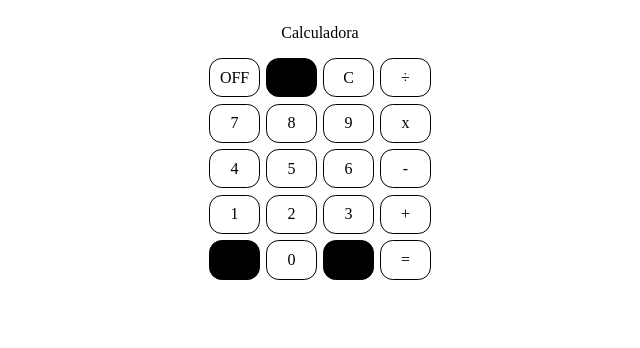
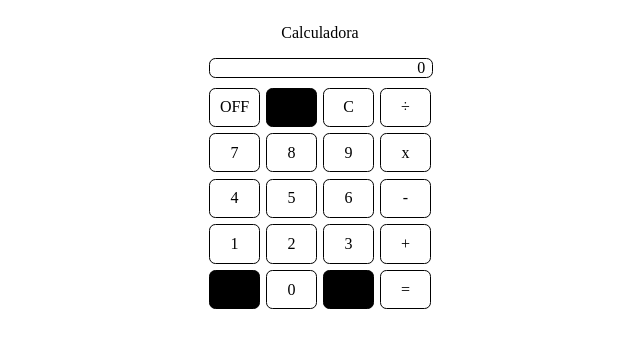
Before and after one commit to Bruno-Luna/calculadora, a plain HTML site: page index.html in a window 1280 px wide. Shown: the whole page, without its empty margins (320-960 px from the left). Drawn offline with Linux system fonts and the light colour scheme.

Commit message:
viewfinder

```diff
--- a/index.html
+++ b/index.html
@@ -14,6 +14,7 @@
                 <p class="title">Calculadora</p>
             </div>
             <div class="viewfinder">
+                <span>0</span>
             </div>
             <div class="numbers-content">
                 <div class="key">OFF</div>
--- a/scss/style.scss
+++ b/scss/style.scss
@@ -3,6 +3,11 @@
     grid-template-columns: 1fr 1fr 1fr 1fr;
     grid-template-rows: 1fr 1fr 1fr;
     gap: .4rem;
+}
+
+@mixin border{
+    border: 1px solid #000;
+    border-radius: .4rem;
 }
 
 main{
@@ -25,8 +30,8 @@ main {
 
             .key{
                 padding: .6rem;
-                border: 1px solid #000;
-                border-radius: .8rem;
+                @include border();
+
                 &:hover{
                     cursor: pointer;
                 }
@@ -35,6 +40,16 @@ main {
                 background-color: #000;
             }
         }
+        .viewfinder{
+            width: 100%;
+            @include border();
+            margin: .6rem 0;
+            text-align: end;
+
+            span{
+                position: relative;
+                right: .4rem;
+            }
+        }
     }
-
 }
```
Also changed, not shown: scss/style.css, 1 other file.
